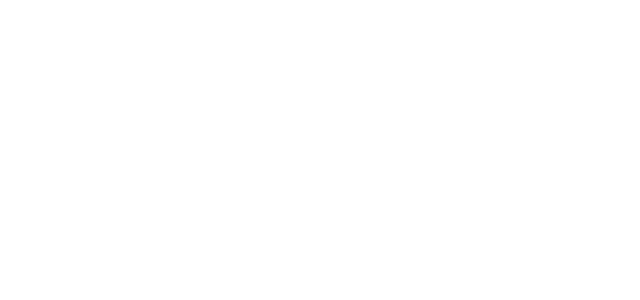
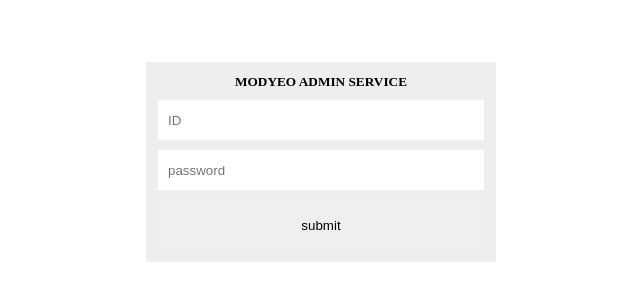
Before and after one commit to ModYeo/modyeo-admin-frontend, a React (Create React App) app: page / in a window 1280 px wide. Shown: the part 246-546 px from the top of the page, without its empty margins (319-959 px from the left). Built offline with nearby package versions, Linux system fonts and the light colour scheme.

Commit message:
Styles: 초기 스타일, 로그인 페이지 UI 개발

```diff
--- a/package.json
+++ b/package.json
@@ -14,7 +14,9 @@
     "eslint-config-airbnb": "^19.0.4",
     "react": "^18.2.0",
     "react-dom": "^18.2.0",
+    "react-router-dom": "^6.8.1",
     "react-scripts": "5.0.1",
+    "styled-components": "^5.3.6",
     "typescript": "^4.9.5",
     "web-vitals": "^2.1.4"
   },
@@ -46,6 +48,7 @@
     ]
   },
   "devDependencies": {
+    "@types/react-router-dom": "^5.3.3",
     "@types/styled-components": "^5.1.26",
     "@typescript-eslint/eslint-plugin": "^5.48.0",
     "@typescript-eslint/parser": "^5.48.0",
--- a/src/App.tsx
+++ b/src/App.tsx
@@ -1,7 +1,22 @@
 import React from "react";
+import { createBrowserRouter, RouterProvider } from "react-router-dom";
+import SignIn from "./pages/SignIn";
+import { GlobalStyle } from "./styles/globalStyles";
+
+const router = createBrowserRouter([
+  {
+    path: "/*",
+    element: <SignIn />,
+  },
+]);
 
 function App() {
-  return <div className="App" />;
+  return (
+    <div className="App">
+      <RouterProvider router={router} />
+      <GlobalStyle />
+    </div>
+  );
 }
 
 export default App;
--- /dev/null
+++ b/src/pages/SignIn.tsx
@@ -0,0 +1,25 @@
+import React from "react";
+import { Container, SignButton, SignForm, SignInput } from "../styles/styles";
+
+function SignIn() {
+  const handleSignInSubmit = (e: React.FormEvent<HTMLFormElement>) => {
+    e.preventDefault();
+  };
+
+  return (
+    <Container>
+      <SignForm onSubmit={handleSignInSubmit}>
+        <h5>MODYEO ADMIN SERVICE</h5>
+        <div>
+          <SignInput placeholder="ID" />
+        </div>
+        <div>
+          <SignInput type="password" placeholder="password" />
+        </div>
+        <SignButton type="submit">submit</SignButton>
+      </SignForm>
+    </Container>
+  );
+}
+
+export default SignIn;
--- /dev/null
+++ b/src/styles/globalStyles.ts
@@ -0,0 +1,15 @@
+import { createGlobalStyle } from "styled-components";
+
+export const GlobalStyle = createGlobalStyle`
+  * {
+    border: none;
+    outline: none;
+  }
+  h1, h2, h3, h4, h5 {
+    margin: 0;
+    text-align: center;
+  }
+  button {
+    cursor: pointer;
+  }
+`;
--- /dev/null
+++ b/src/styles/styles.ts
@@ -0,0 +1,32 @@
+import styled from "styled-components";
+
+export const Container = styled.div`
+  width: 100%;
+  height: 100vh;
+  display: flex;
+  justify-content: center;
+  align-items: center;
+`;
+
+export const SignForm = styled.form`
+  width: 350px;
+  height: 200px;
+  padding: 12px;
+  box-sizing: border-box;
+  background-color: #eee;
+  justify-content: flex;
+  display: flex;
+  flex-direction: column;
+  justify-content: space-between;
+`;
+
+export const SignInput = styled.input`
+  width: 100%;
+  height: 40px;
+  padding: 0 10px;
+  box-sizing: border-box;
+`;
+
+export const SignButton = styled.button`
+  height: 50px;
+`;
```
Also changed, not shown: tsconfig.json (+2 -8 lines), .eslintrc.json, .prettierrc.json, 1 other file (tests, documents, lock files or other folders).
